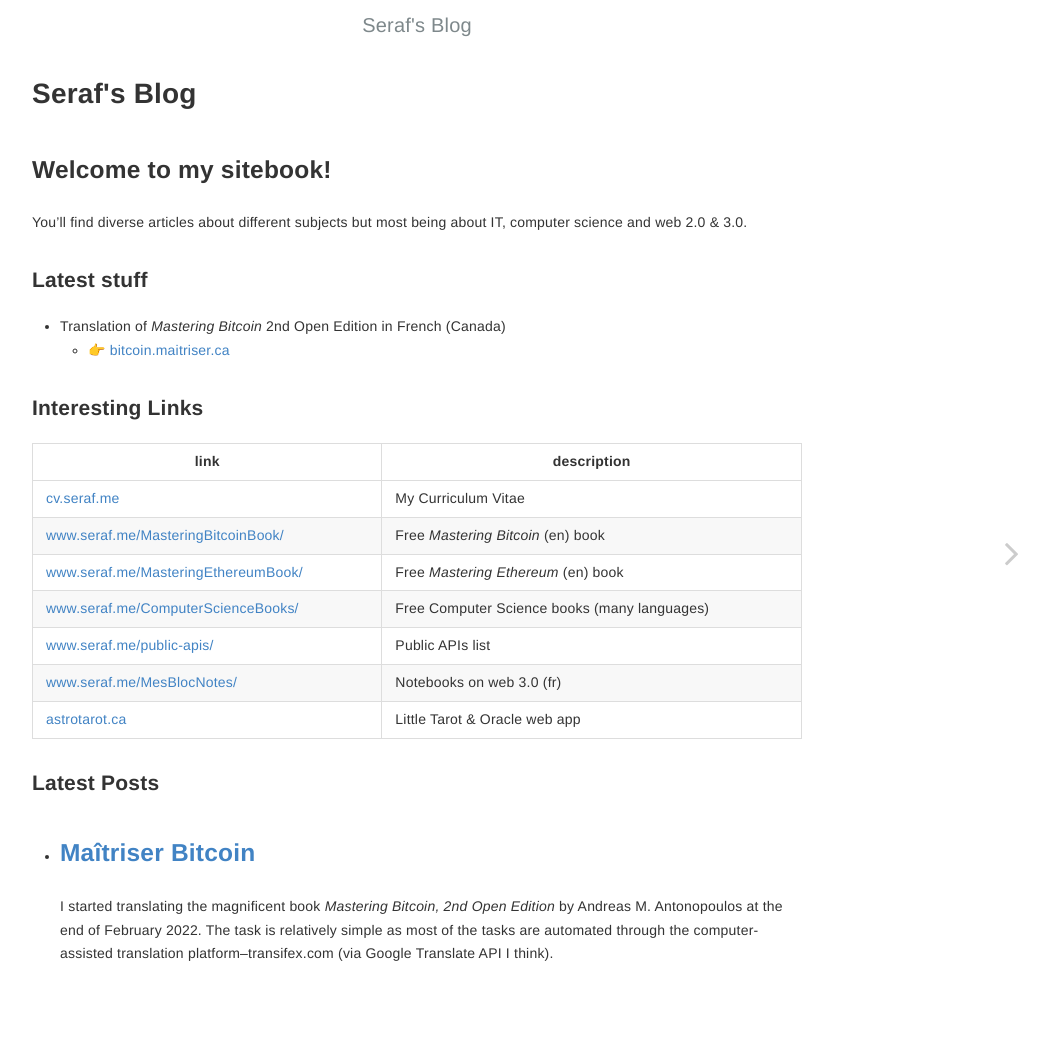
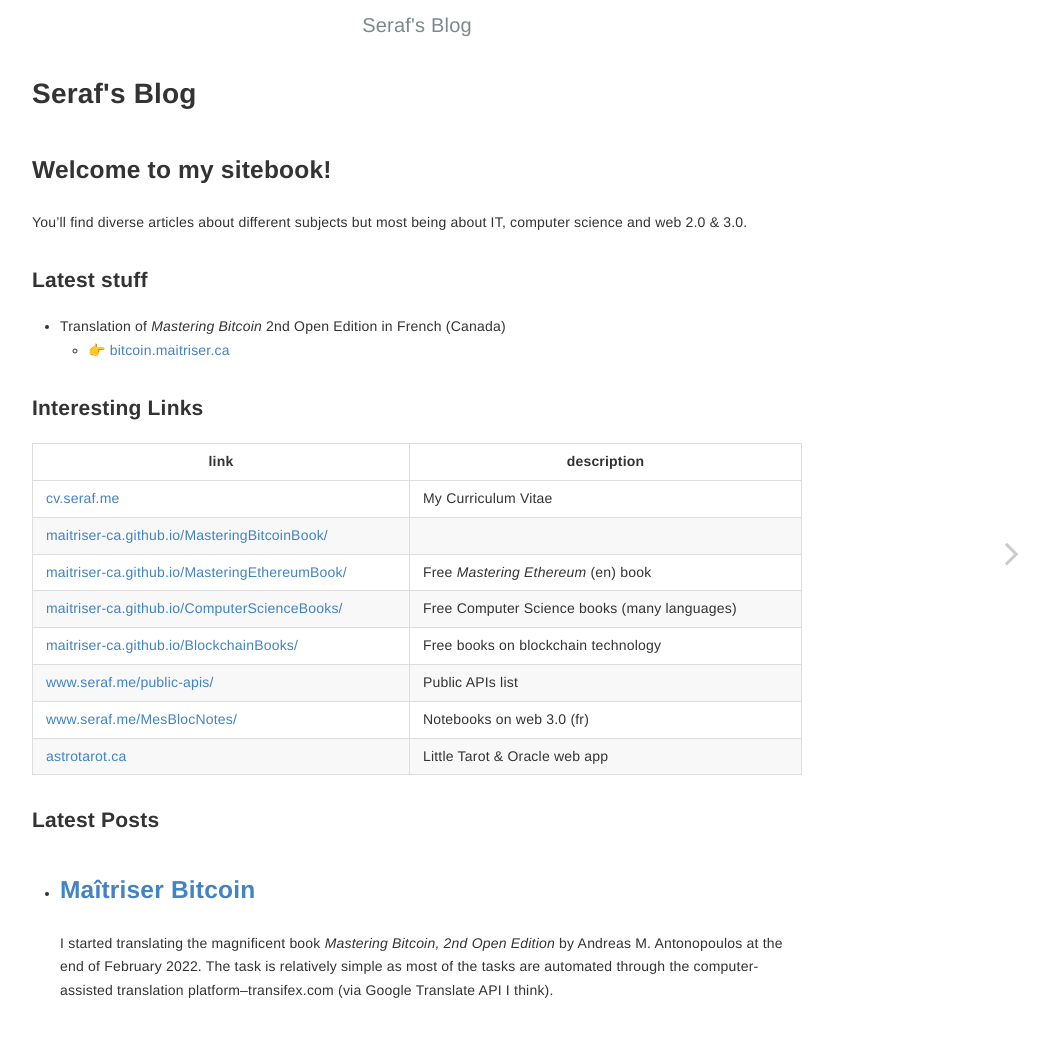
Before and after one commit to SerafDosSantos/serafdossantos.github.io, a Jekyll site: the page built from index.md, in a window 1280 px wide. Shown: the top 1037 px of the page, without its empty margins (223-1271 px from the left). Built offline with Jekyll 4.4.1, drawn with Linux system fonts in a browser that asks for light colours.

Commit message:
adjusted links (new organization)

```diff
--- a/index.md
+++ b/index.md
@@ -17,9 +17,10 @@
 | link | description |
 | --- | --- |
 | [cv.seraf.me](https://cv.seraf.me) | My Curriculum Vitae |
-| [www.seraf.me/MasteringBitcoinBook/](https://www.seraf.me/MasteringBitcoinBook/) | Free _Mastering Bitcoin_ (en) book |
-| [www.seraf.me/MasteringEthereumBook/](https://www.seraf.me/MasteringEthereumBook/) | Free _Mastering Ethereum_ (en) book |
-| [www.seraf.me/ComputerScienceBooks/](https://www.seraf.me/ComputerScienceBooks/) | Free Computer Science books (many languages) |
+| [maitriser-ca.github.io/MasteringBitcoinBook/](https://maitriser-ca.github.io/MasteringBitcoinBook/) |  |
+| [maitriser-ca.github.io/MasteringEthereumBook/](https://maitriser-ca.github.io/MasteringEthereumBook/) | Free _Mastering Ethereum_ (en) book |
+| [maitriser-ca.github.io/ComputerScienceBooks/](https://maitriser-ca.github.io/ComputerScienceBooks/) | Free Computer Science books (many languages) |
+| [maitriser-ca.github.io/BlockchainBooks/](https://maitriser-ca.github.io/BlockchainBooks/) | Free books on blockchain technology |
 | [www.seraf.me/public-apis/](https://www.seraf.me/public-apis/) | Public APIs list |
 | [www.seraf.me/MesBlocNotes/](https://www.seraf.me/MesBlocNotes/) | Notebooks on web 3.0 (fr) |
 | [astrotarot.ca](https://astrotarot.ca/) | Little Tarot & Oracle web app |
```
